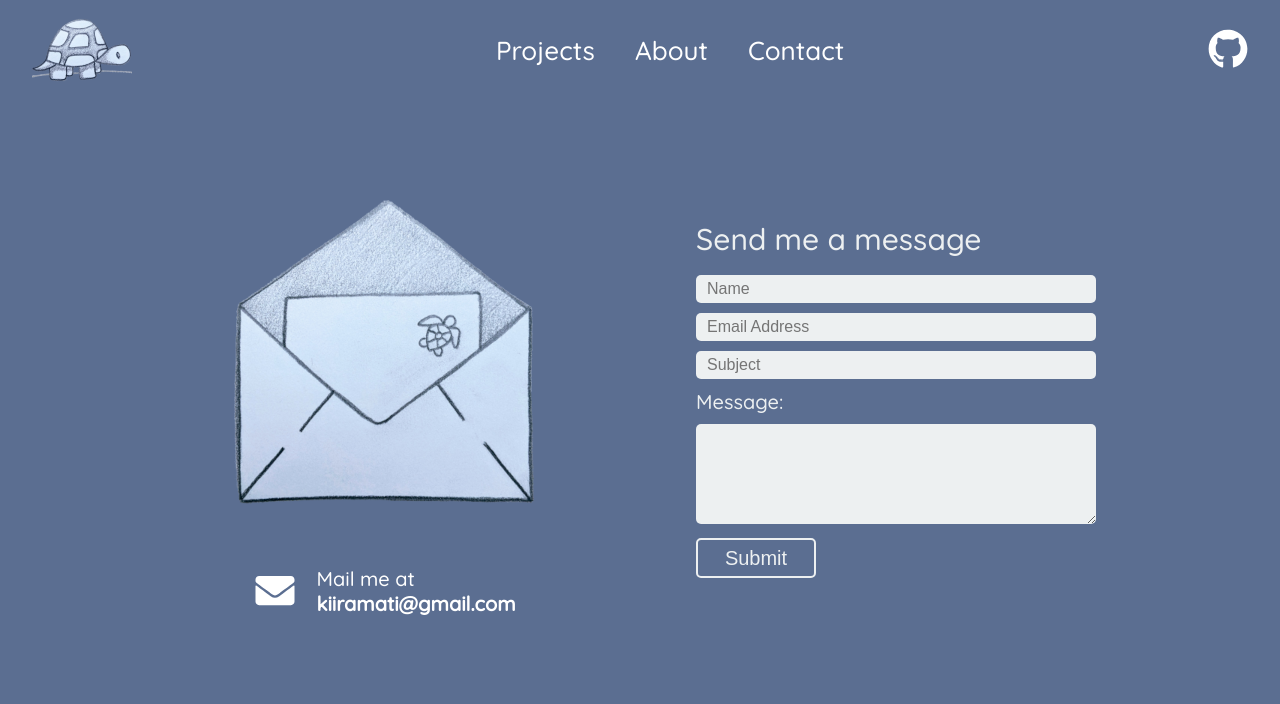
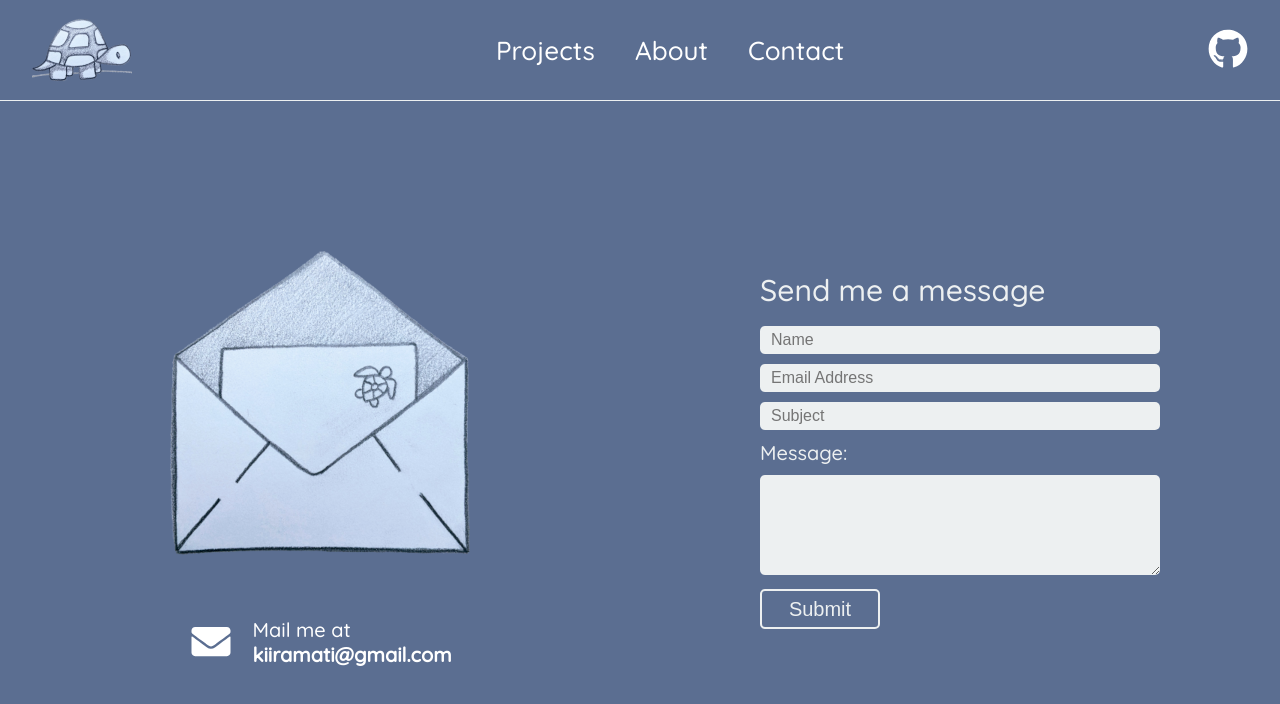
Before and after one commit to kiiramat/kiiramat-website, a React (Create React App) app: page /contact in a window 1280 px wide. Shown: the top 704 px of the page. Built offline with nearby package versions, Linux system fonts and the light colour scheme.

Commit message:
styled navbar and contact page

```diff
--- a/src/App.css
+++ b/src/App.css
@@ -4,6 +4,7 @@
     align-items: center;
     padding: 0px 32px;
     font-size: 26px;
+    border-bottom: 1px solid #edf0f1;
 }
 
 .nav-link {
--- a/src/pages/Contact.css
+++ b/src/pages/Contact.css
@@ -1,5 +1,6 @@
 .contact-container {
   display: flex;
+  margin-top: 50px;
 }
 
 .contact-container .contact-div {
@@ -7,7 +8,7 @@
 }
 
 .envelope-mail_me-div {
-  width: 512px;
+  width: 700px;
 }
 
 .envelope {
@@ -46,7 +47,7 @@
 
 .message_me-div {
   padding-top: 50px;
-  width: 512px;
+  width: 700px;
 }
 
 .message-me {
```
